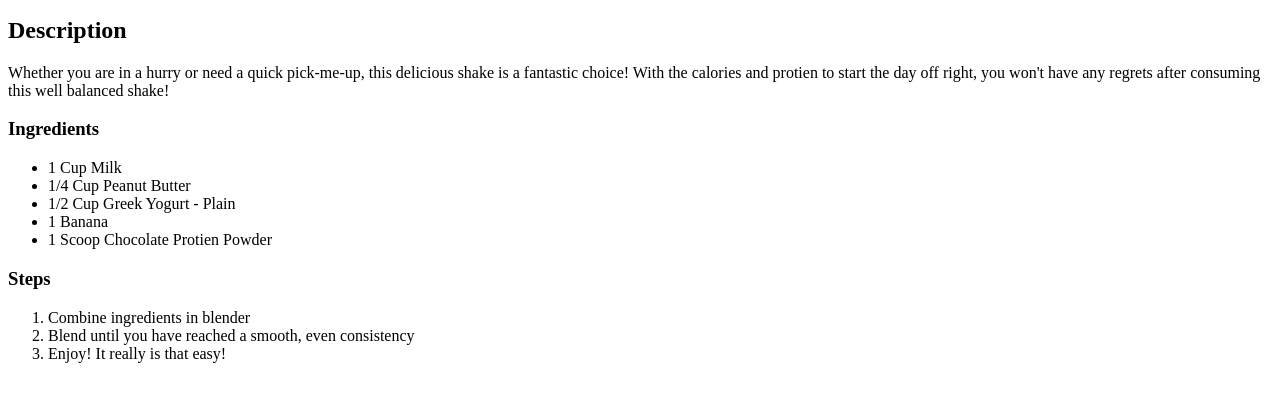
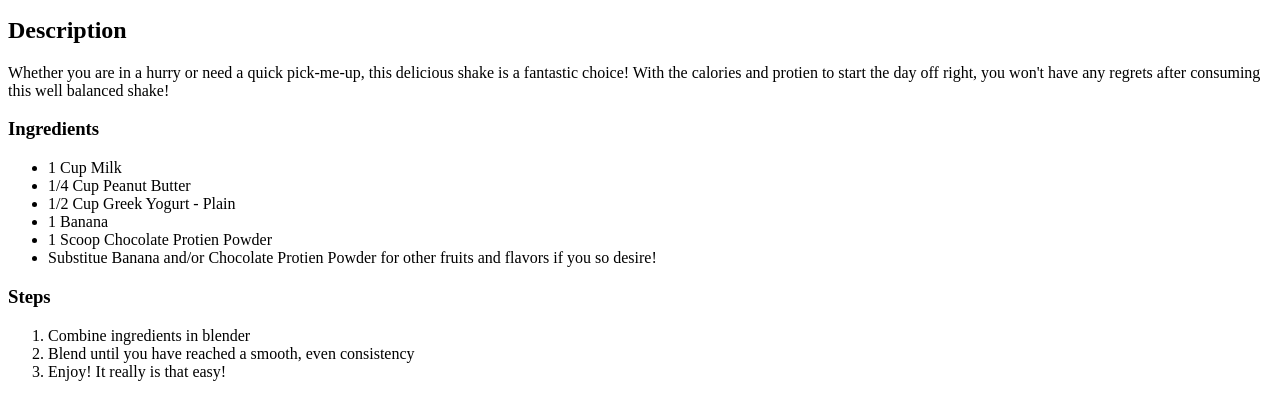
Before and after one commit to davnik208/odin-recipes, a plain HTML site: page recipes/shake.html in a window 1280 px wide. Shown: the part 101-520 px from the top of the page. Drawn offline with Linux system fonts and the light colour scheme.

Commit message:
Add link to shake page on index update text
update text in shake page for flavor options

```diff
--- a/recipes/shake.html
+++ b/recipes/shake.html
@@ -20,6 +20,9 @@
             <li>1/2 Cup Greek Yogurt - Plain</li>
             <li>1 Banana</li>
             <li>1 Scoop Chocolate Protien Powder</li>
+            <li>Substitue Banana and/or Chocolate Protien Powder for other
+                fruits and flavors if you so desire!
+            </li>
         </ul>
         <h3>Steps</h3>
         <ol>
```
